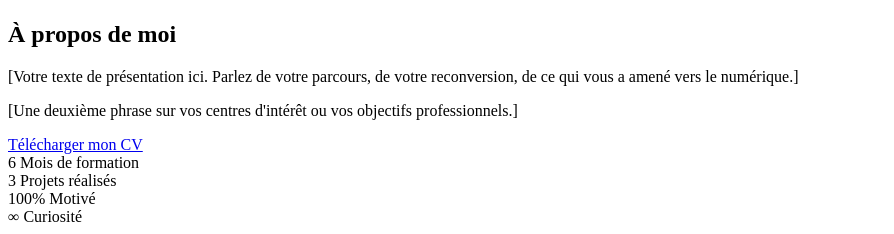
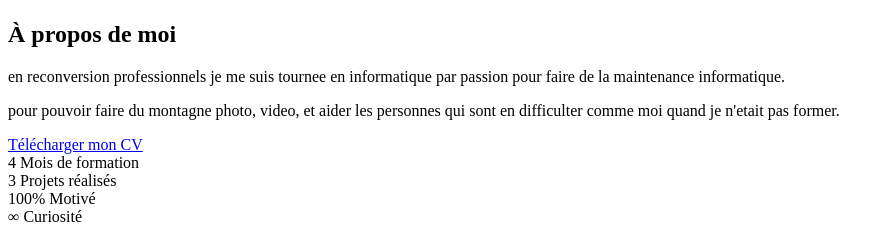
Before and after one commit to isabellelemoigne-bit/mon-portfolio, a plain HTML site: page index.html in a window 1280 px wide. Shown: the part 738-972 px from the top of the page, without its empty margins (0-894 px from the left). Drawn offline with Linux system fonts and the light colour scheme.

Commit message:
feat: ajout des sections a propos de moi

```diff
--- a/index.html
+++ b/index.html
@@ -54,11 +54,11 @@
     </section>
     <section class="about" id="about">
       <div class="container">
-
-      <h2 class="section-title">À propos <span class="highlight">de moi</span></h2>
+        <h2 class="section-title">
+          À propos <span class="highlight">de moi</span>
+        </h2>
 
         <div class="about-grid">
-
           <div class="about-text">
             <!--
           Racontez votre histoire en 3-5 phrases.
@@ -66,13 +66,13 @@
           Qu'est-ce qui vous motive ?
           -->
             <p>
-            [Votre texte de présentation ici.
-            Parlez de votre parcours, de votre reconversion,
-            de ce qui vous a amené vers le numérique.]
+              en reconversion professionnels je me suis tournee en informatique
+              par passion pour faire de la maintenance informatique.
             </p>
             <p>
-            [Une deuxième phrase sur vos centres d'intérêt
-            ou vos objectifs professionnels.]
+              pour pouvoir faire du montagne photo, video, et aider les
+              personnes qui sont en difficulter comme moi quand je n'etait pas
+              former.
             </p>
 
             <!-- Lien vers un CV PDF — mettez votre propre lien -->
@@ -84,7 +84,7 @@
           <!-- Quelques stats ou faits — modifiez les chiffres et labels -->
           <div class="about-stats">
             <div class="stat-card">
-            <span class="stat-number">6</span>
+              <span class="stat-number">4</span>
               <span class="stat-label">Mois de formation</span>
             </div>
             <div class="stat-card">
@@ -100,7 +100,6 @@
               <span class="stat-label">Curiosité</span>
             </div>
           </div>
-
         </div>
       </div>
     </section>
```
Lines whose indentation alone changed are shown as unchanged.
